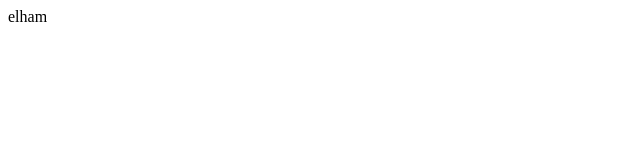
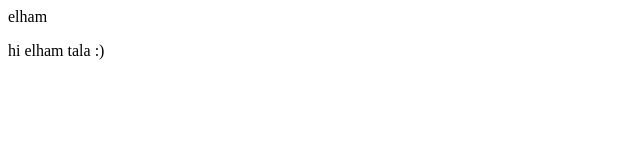
Before and after one commit to Elham-Rahmani/demo-repo, a plain HTML site: page index.html in a window 1280 px wide. Shown: the full height of the page, 0-640 px from the left. Drawn offline with Linux system fonts and the light colour scheme.

Commit message:
my new subject on quicktest repo

```diff
--- a/index.html
+++ b/index.html
@@ -1 +1,2 @@
 <div>elham</div>
+<p>hi elham tala :)</p>
```
